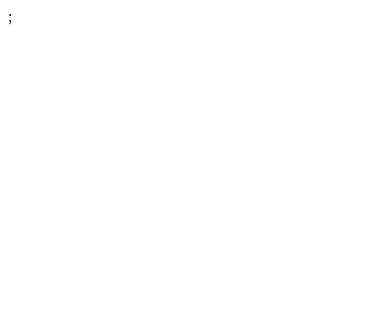
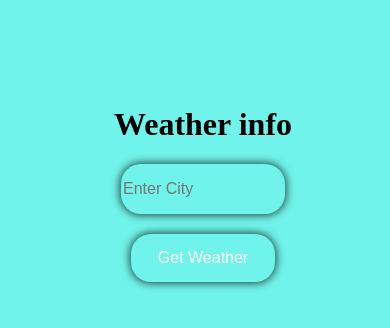
Before and after one commit to Kesavaraj80/Weather-API, a plain HTML site: page index.html in a window 390 px wide. Drawn offline with Linux system fonts and the light colour scheme.

Commit message:
final commit

```diff
--- a/index.html
+++ b/index.html
@@ -5,9 +5,24 @@
     <meta http-equiv="X-UA-Compatible" content="IE=edge">
     <meta name="viewport" content="width=device-width, initial-scale=1.0">
     <title>Document</title>
-    ;<link rel="stylesheet" href="style.css">
+    <link rel="stylesheet" href="style.css">
 </head>
 <body>
     <script src="script.js"></script>
+    <div class="main_container">
+        <div class="city_info">
+            <div class="submit">
+                <h1 class="heading">Weather info</h1>
+                <input type="text" class="city" placeholder="Enter City">
+                <button class="getweather" onclick="weather()">Get Weather</button><br>
+            </div>
+            <div class="detail_container">
+                <h1 class="city_name detail"></h1>
+                <h1 class="temp detail"></h1>
+                <h1 class="wind detail"></h1>
+                <h1 class="desc detail"></h1>
+            </div>
+        </div>
+    </div>
 </body>
 </html>
--- a/script.js
+++ b/script.js
@@ -1,20 +1,17 @@
-let wnextday = [];
-// console.log(url);
+
 async function weather(){
   const city = await document.querySelector(".city").value;
   const url = "https://goweather.herokuapp.com/weather/"+city;
+  console.log(url);
   const data = await fetch(url);
   const finaldata = await data.json();
   console.log(finaldata)
-  finaldata.forecast.forEach(function(nextday){
-    nextdaydata(nextday);
-  });
-  if(wnextday.length>3){
-    wnextday.splice(0,3);
-    // console.log(wnextday);
-  }
-  console.log(wnextday.temperature);
+  const city_name = document.querySelector(".city_name");
+  city_name.innerText="Weather in "+city;
+  const wind = document.querySelector(".wind");
+  wind.innerText=finaldata.wind;
+  const temp = document.querySelector(".temp");
+  temp.innerText=finaldata.temperature;
+  const desc = document.querySelector(".desc");
+  desc.innerText=finaldata.description;
 }
-function nextdaydata(nextday){
-  wnextday.push(nextday);
-}
--- a/style.css
+++ b/style.css
@@ -0,0 +1,102 @@
+body{
+    background: #70f3ea;
+    width: 100vw;
+    display: flex;
+    align-items: center;
+    justify-content: center;
+}
+.main_container{
+    height: 45rem;
+    width: 50rem;
+    /* background: red; */
+    box-shadow: 0px 0px 9px 1px rgba(0,0,0,0.75);
+    border-radius: 10px;
+}
+.submit{
+    /* background: chartreuse; */
+    height: 23rem;
+    display: flex;
+    align-items: center;
+    justify-content: center;
+    flex-direction: column;
+}
+.detail_container{
+    /* background: crimson; */
+    height: 22rem;
+    display: flex;
+    align-items: center;
+    justify-content: center;
+    flex-direction: column;
+}
+.detail{
+    font-size: 2rem;
+    padding: 0;
+    margin: 10px;
+    text-transform: uppercase;
+}
+.heading{
+    font-size: 5rem;
+}
+.city{
+    height: 5rem;
+    width: 40rem;
+    border-radius: 20px;
+    background: transparent;
+    outline: none;
+    border:none;
+    box-shadow: 0px 0px 9px 1px rgba(0,0,0,0.75);
+    font-size: 2rem;
+}
+.getweather{
+    margin-top: 20px;
+    height: 5rem;
+    width: 35rem;
+    border-radius: 20px;
+    background: transparent;
+    outline: none;
+    border:none;
+    box-shadow: 0px 0px 9px 1px rgba(0,0,0,0.75);
+    font-size: 2rem;
+}
+
+@media screen and (max-width:475px) {
+    body{
+        background: #70f3ea;
+        width: 100vw;
+        display: flex;
+        align-items: center;
+        justify-content: center;
+    }
+    .main_container{
+        height: 45rem;
+        width: 50rem;
+        /* background: red; */
+        box-shadow: none;
+        border-radius: 10px;
+    }
+    .submit{
+        /* background: chartreuse; */
+        height: 23rem;
+        display: flex;
+        align-items: center;
+        justify-content: center;
+        flex-direction: column;
+    }
+    .heading{
+        font-size: 2rem;
+    }
+    .city{
+        height: 3rem;
+        width: 10rem;
+        font-size: 1rem;
+    }
+    .getweather{
+        height: 3rem;
+        width: 9rem;
+        font-size: 1rem;
+        color:white;
+    }
+    .detail_container{
+        font-size: 2rem;
+    }
+}
```
